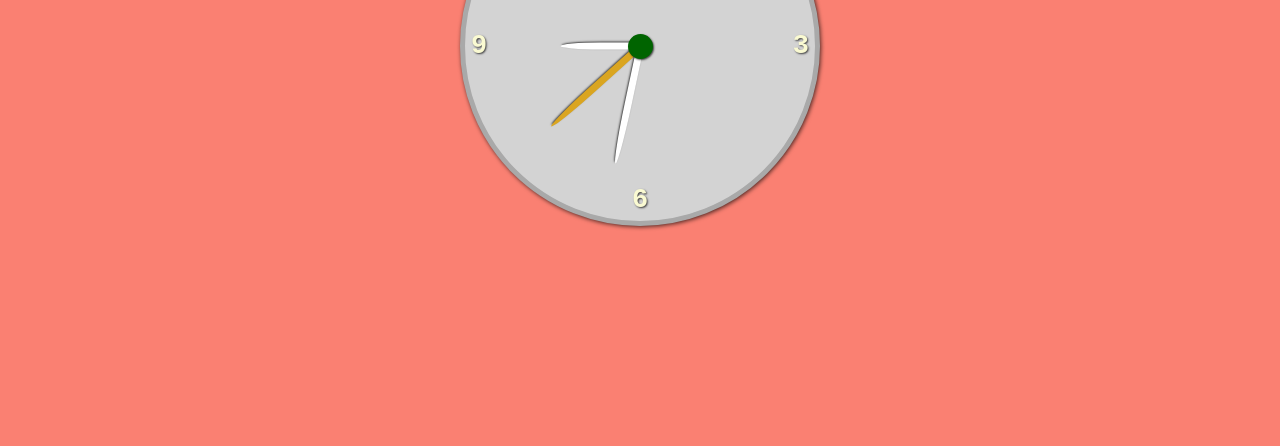
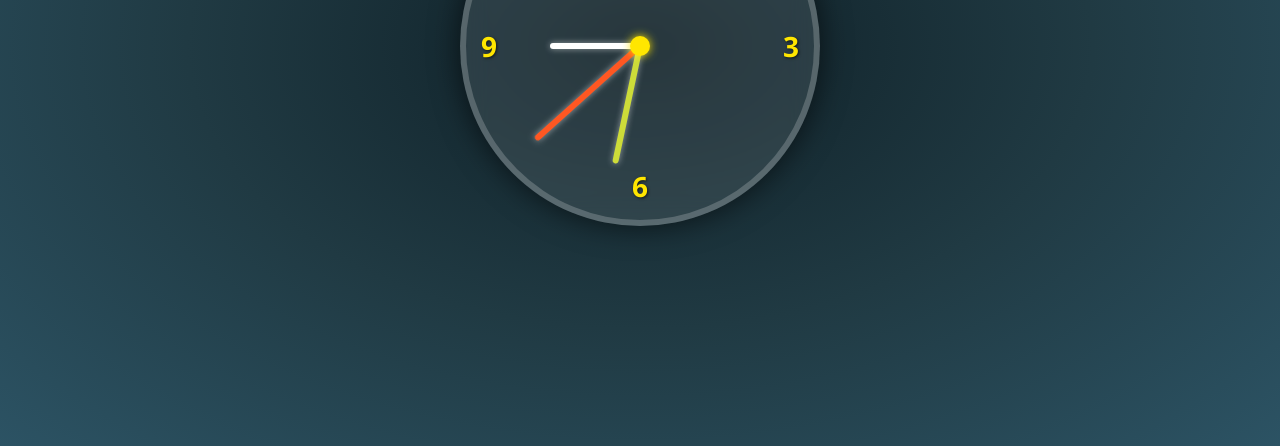
Before and after one commit to Himanshu250625/ClockBasic, a plain HTML site: page index.html in a window 1280 px wide. Shown: the part 354-800 px from the top of the page. Drawn offline with Linux system fonts and the light colour scheme.

Commit message:
Update style.css

```diff
--- a/style.css
+++ b/style.css
@@ -1,69 +1,83 @@
+/* Reset */
+* {
+  margin: 0;
+  padding: 0;
+  box-sizing: border-box;
+}
 
 body {
-  margin: 0;
-  padding: 0;
-  font-family: 'Courier New', Courier, monospace;
   height: 100vh;
+  background: radial-gradient(ellipse at center, #0f2027, #203a43, #2c5364);
   display: flex;
   justify-content: center;
   align-items: center;
-  background-color: salmon;
+  font-family: 'Segoe UI', Tahoma, Geneva, Verdana, sans-serif;
+  color: white;
 }
 
-img {
+.container {
+  display: flex;
+  justify-content: center;
+  align-items: center;
+  perspective: 1000px;
+}
+
+.clock {
+  width: 360px;
+  height: 360px;
+  background: rgba(255, 255, 255, 0.1);
+  border-radius: 50%;
+  border: 6px solid rgba(255, 255, 255, 0.2);
+  box-shadow: 0 0 30px rgba(0,0,0,0.6);
+  backdrop-filter: blur(15px);
+  position: relative;
+  animation: fadeIn 1.5s ease-in-out;
+}
+
+.logo {
   position: absolute;
-  top: 60px;
+  top: 20px;
   left: 50%;
   transform: translateX(-50%);
   width: 70px;
-  z-index: 2;
+  z-index: 10;
+  opacity: 0.8;
 }
 
-.clock {
-  width: 350px;
-  height: 350px;
-  background-color: lightgray;
-  border-radius: 100%;
-  border: 5px solid darkgrey;
-  box-shadow: 1px 1px 4px rgba(0,0,0,.7);
-  position: relative;
-}
-
-
-
-.numbers div {
+.numbers .number {
   position: absolute;
-  font-size: 27px;
+  font-size: 28px;
   font-weight: bold;
-  color: lightgoldenrodyellow;
-  text-shadow: 1px 1px 2px rgba(0,0,0,.7);
+  text-shadow: 1px 1px 3px rgba(0,0,0,0.6);
+  color: #ffe600;
 }
 
 .twelve {
-  top: 6px;
+  top: 15px;
   left: 50%;
   transform: translateX(-50%);
 }
 
 .three {
-  right: 6px;
+  right: 15px;
   top: 50%;
   transform: translateY(-50%);
 }
 
 .six {
-  bottom: 6px;
+  bottom: 15px;
   left: 50%;
   transform: translateX(-50%);
 }
 
 .nine {
-  left: 6px;
+  left: 15px;
   top: 50%;
   transform: translateY(-50%);
 }
 
 .arrows {
+  position: absolute;
   width: 100%;
   height: 100%;
   display: flex;
@@ -73,33 +87,50 @@ img {
 
 .arrows::before {
   content: "";
-  width: 25px;
-  height: 25px;
-  background-color: darkgreen;
+  width: 20px;
+  height: 20px;
+  background: #ffe600;
   border-radius: 50%;
-  box-shadow: 1px 1px 2px rgba(0,0,0,.7);
+  position: absolute;
+  z-index: 12;
+  box-shadow: 0 0 10px #ffe600;
+}
+
+.hand {
+  width: 6px;
+  position: absolute;
+  bottom: 50%;
+  transform-origin: bottom;
+  border-radius: 6px;
+  transition: all 0.5s cubic-bezier(0.4, 2.3, 0.3, 1);
+  box-shadow: 0 0 6px rgba(255, 255, 255, 0.5);
+}
+
+.hour {
+  height: 90px;
+  background: #ffffff;
+  z-index: 3;
+}
+
+.minute {
+  height: 120px;
+  background: #cddc39;
   z-index: 4;
 }
 
-.arrows div {
-  width: 7px;
-  height: 120px;
-  background-color: white;
-  position: absolute;
-  bottom: 50%;
-  box-shadow: 1px 1px 2px rgba(0,0,0,.7);
-  border-radius: 50% 50% 0 0;
-  transform-origin: bottom center;
-  z-index: 3;
+.second {
+  height: 140px;
+  background: #ff5722;
+  z-index: 5;
 }
 
-.arrows .hour {
-  height: 80px;
-  transform: rotate(30deg);
+@keyframes fadeIn {
+  from {
+    transform: scale(0.7);
+    opacity: 0;
+  }
+  to {
+    transform: scale(1);
+    opacity: 1;
+  }
 }
-
-.arrows .second {
-  background-color: goldenrod;
-  transform: rotate(250deg);
-
-}
```
